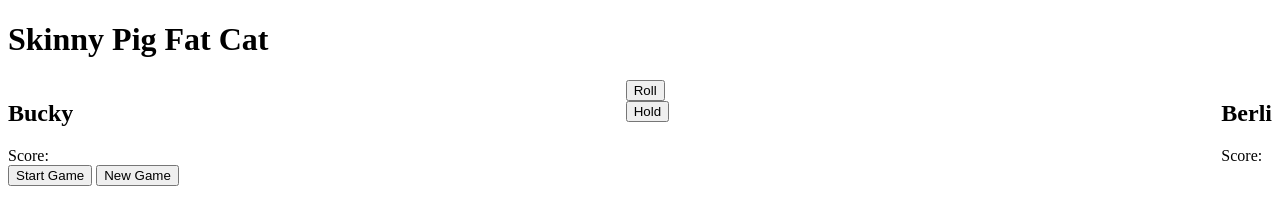
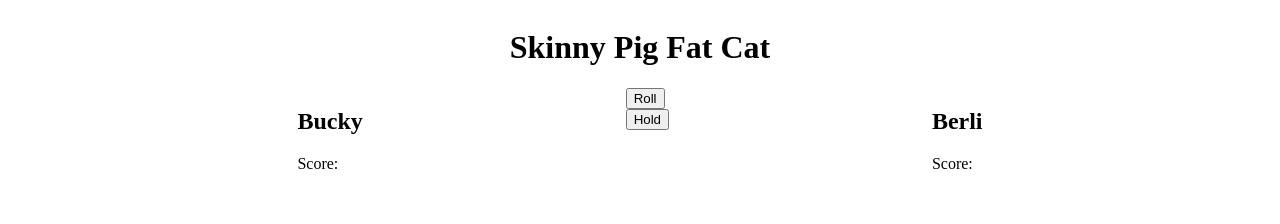
Before and after one commit to reimannsarah/pig-dice, a plain HTML site: page index.html in a window 1280 px wide. Both pictures are taken after a click on the button "Start Game". Drawn offline with Linux system fonts and the light colour scheme.

Commit message:
add hidden class to container and remove when game starts

```diff
--- a/css/style.css
+++ b/css/style.css
@@ -1,10 +1,13 @@
-.container {
-    display: flex;
-    justify-content: space-between;
-}
 
 .hidden {
     display: none;
+}
+
+
+header {
+    display: flex;
+    flex-direction: column;
+    align-items: center;
 }
 
 #popup {
@@ -28,3 +31,11 @@
 #popup .new-game {
     margin-left: 50%;
 }
+
+.game-container {
+    display: flex;
+    justify-content: space-around;
+
+    width: 75%;
+    margin: auto;
+}
--- a/index.html
+++ b/index.html
@@ -8,30 +8,37 @@
     <title>Pig Dice</title>
 </head>
 <body>
+
+    <header>
         <h1>Skinny Pig Fat Cat</h1>
+        <button id="start-game">Start Game</button>
+    </header>
 
-    <div class="container">
+    <div id="container" class="hidden">
+        <div class="game-container">
             <div id="bucky">
                 <h2>Bucky</h2>
                 <div>Score: <span id="bucky-score"></span></div>
             </div>
+
             <div id="game-play">
                 <button id="roll">Roll</button>
                 <div id="dice"></div>
                 <button id="hold">Hold</button>
                 <div id="round-container"></div>
             </div>
+
             <div id="berli">
                 <h2>Berli</h2>
                 <div>Score: <span id="berli-score"></span></div>
             </div>
         </div>
+    </div>
+
     <div id="popup" class="hidden">
         <div id="winner"></div>
         <button class="new-game">New Game</button>
     </div>
-    <button id="start-game">Start Game</button>
-    <button class="new-game">New Game</button>
 
 </body>
 </html>
--- a/js/script.js
+++ b/js/script.js
@@ -94,9 +94,10 @@ function win() {
 //UI Logic
 
 function startGame() {
+    document.getElementById("container").removeAttribute("class");
+    document.getElementById("start-game").setAttribute("class", "hidden");
     totalScore = new TotalScore();
-    newTurn = new TurnScore()
-    console.log(totalScore);
+    newTurn = new TurnScore();
 }
 
 function clickRoll() {
@@ -152,6 +153,6 @@ window.addEventListener("load", function(){
     this.document.getElementById("start-game").addEventListener("click", startGame);
     this.document.getElementById("roll").addEventListener("click", clickRoll);
     this.document.getElementById("hold").addEventListener("click", holdButton);
-    this.document.querySelector(".new-game").addEventListener("click", displayReset)
+    this.document.querySelector(".new-game").addEventListener("click", displayReset);
 
-})
+});
```
Lines whose indentation alone changed are shown as unchanged.
